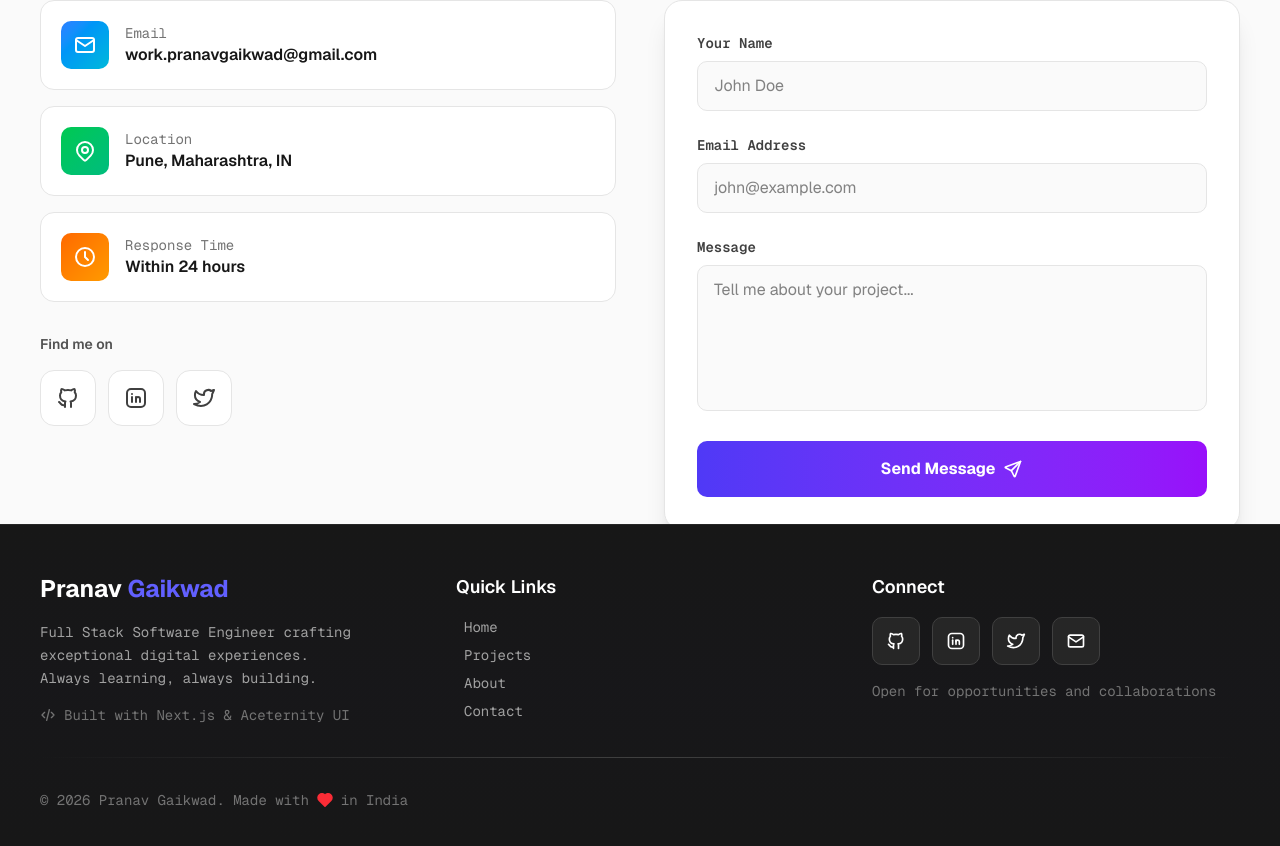
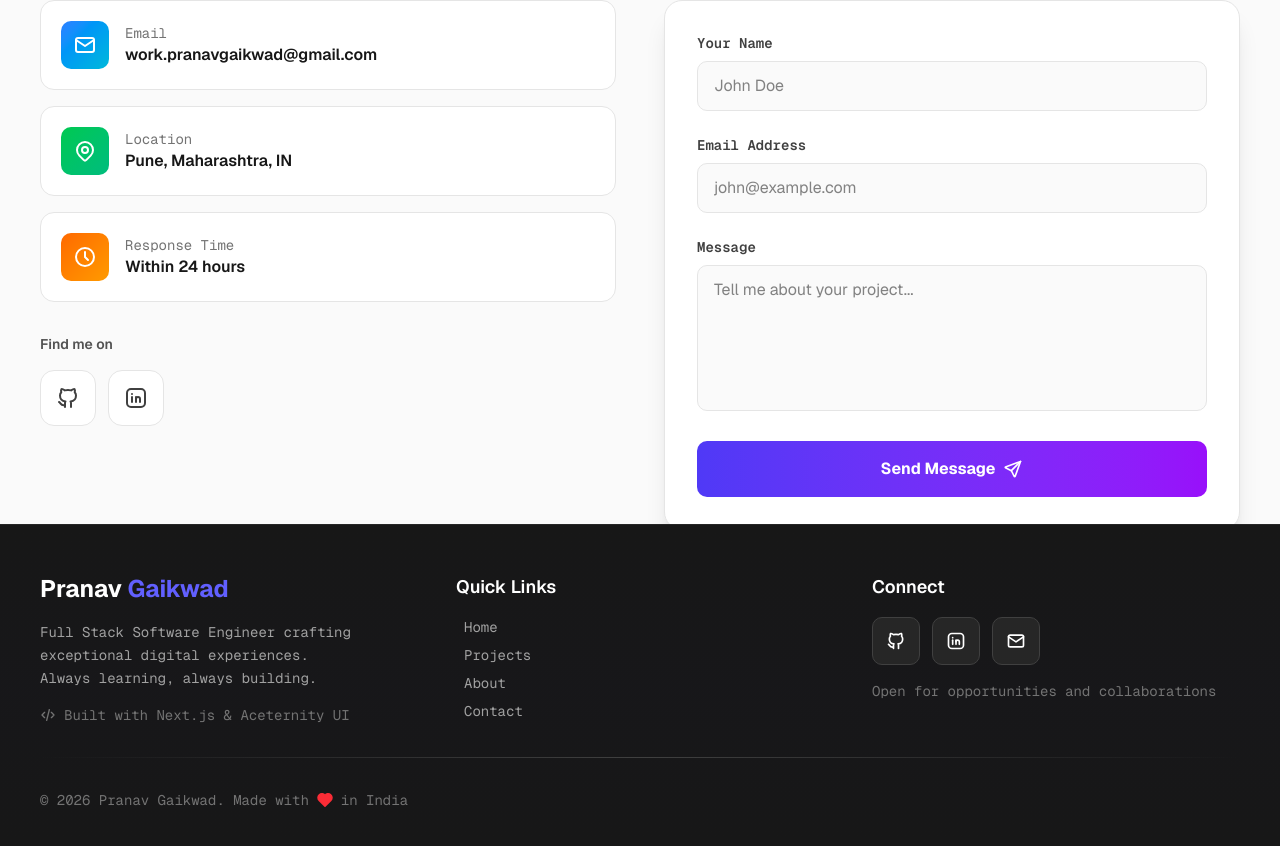
Before and after one commit to pranavgaikwadcodes/portfolio, a Next.js app: page / in a window 1280 px wide. Shown: the part 4309-5155 px from the top of the page. Built offline with nearby package versions, Linux system fonts and the light colour scheme.

Commit message:
Updated Contact Information.

```diff
--- a/components/contact/contact.tsx
+++ b/components/contact/contact.tsx
@@ -59,14 +59,8 @@ export default function ContactSection() {
         {
             name: "LinkedIn",
             icon: <IconBrandLinkedin className="w-6 h-6" />,
-            href: "https://linkedin.com/in/yourusername",
+            href: "https://linkedin.com/in/pranav-gaikwad-a19088223",
             color: "hover:bg-blue-600"
-        },
-        {
-            name: "Twitter",
-            icon: <IconBrandTwitter className="w-6 h-6" />,
-            href: "https://twitter.com/yourusername",
-            color: "hover:bg-sky-500"
         }
     ];
 
--- a/components/footer/footer.tsx
+++ b/components/footer/footer.tsx
@@ -25,22 +25,17 @@ export default function Footer() {
             {
                 name: "GitHub",
                 icon: <IconBrandGithub className="w-5 h-5" />,
-                href: "https://github.com/yourusername"
+                href: "https://github.com/pranavgaikwadcodes"
             },
             {
                 name: "LinkedIn",
                 icon: <IconBrandLinkedin className="w-5 h-5" />,
-                href: "https://linkedin.com/in/yourusername"
-            },
-            {
-                name: "Twitter",
-                icon: <IconBrandTwitter className="w-5 h-5" />,
-                href: "https://twitter.com/yourusername"
+                href: "https://linkedin.com/in/pranav-gaikwad-a19088223"
             },
             {
                 name: "Email",
                 icon: <IconMail className="w-5 h-5" />,
-                href: "mailto:pranav@example.com"
+                href: "mailto:work.pranavgaikwad@gmail.com"
             }
         ]
     };
```
